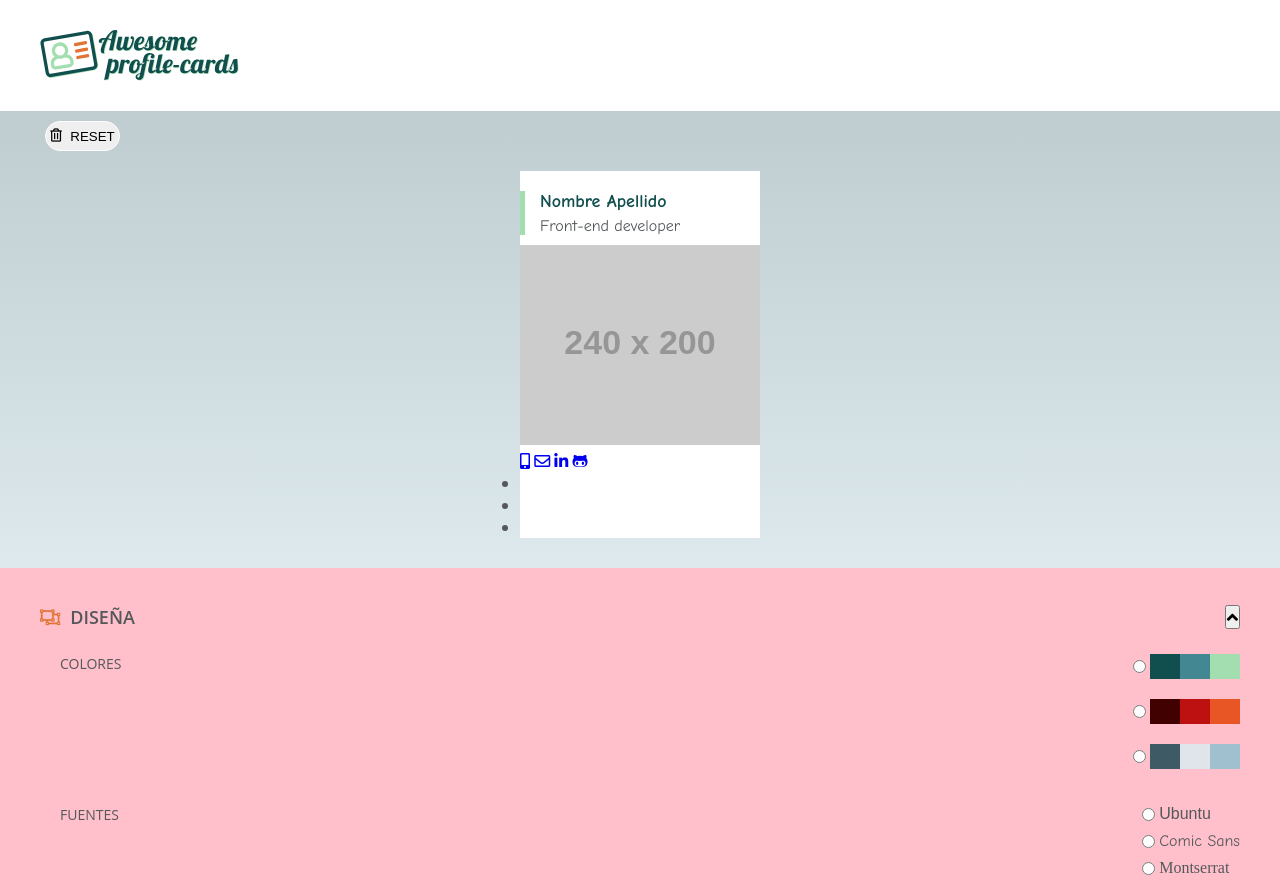
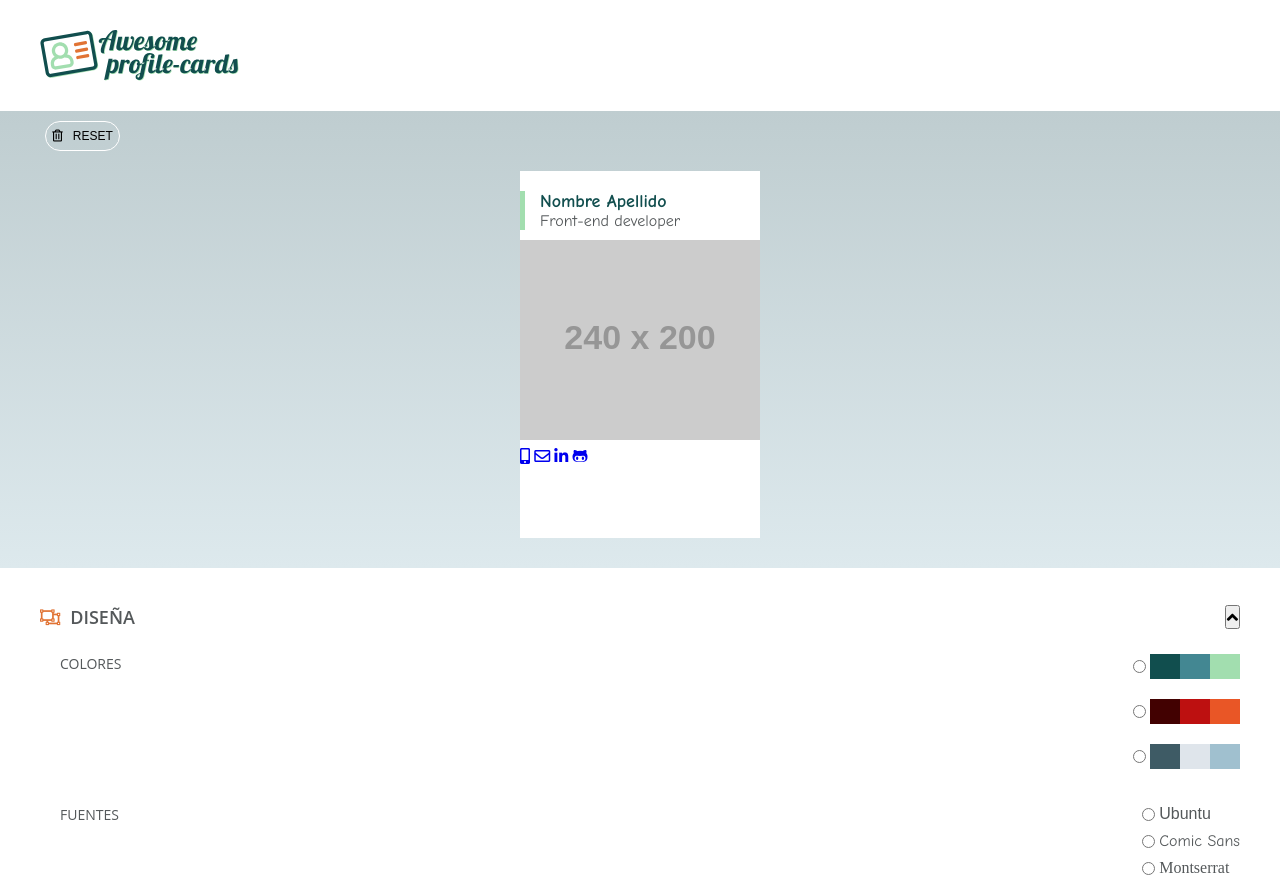
Before and after one commit to Adalab/dorcas-s2-peak-y-blinded, a website: page form.html in a window 1280 px wide. Shown: the top 880 px of the page. Drawn offline with Linux system fonts and the light colour scheme; placeholder pictures from the web are drawn by us.

Commit message:
Change preview html and sass

```diff
--- a/form.html
+++ b/form.html
@@ -16,20 +16,18 @@
   </div>
 </header>
 <main>
-  <section class="section1">
-
-    <button class="boton_reset">
-      <i class="far fa-trash-alt boton_reset-icon"></i>
-      <span class="boton_reset-text">reset</span>
+  <section class="section-card">
+    <button class="button-reset">
+      <i class="far fa-trash-alt button-reset__icon"></i>
+      <span class="button-reset__text">reset</span>
     </button>
-    <div class="section1_container">
-      <div class="info_personal">
-        <div class="info_personal">
-          <div class="titles_container">
-            <h1 class="firstLastName"> nombre apellido</h1>
-            <h2 class="personalDescription">Front-end developer</h2>
+    <div class="section-card__container">
+        <div class="info-personal">
+          <div class="info-personal__container">
+            <p class="font__comic--bold">nombre apellido</p>
+            <p class="font__comic">Front-end developer</p>
           </div>
-          <img class="personal_image" src="http://placehold.it/240x200/880000/00ff00" alt="foto personal">
+          <img class="personal-image" src="http://placehold.it/240x200/880000/00ff00" alt="foto personal">
           <div class="contact">
             <a class="contact__mobile" href="#"><i class="fas fa-mobile-alt"></i></a>
             <a class="contact__envelope" href="#"><i class="far fa-envelope"></i></a>
@@ -46,13 +44,13 @@
         </div>
       </div>
   </div>
-  </div>
   </section>
 
 <!-- FORMULARIO DISEÑA -->
 
 <div class="wrapper">
   <form class="form" action="index.html" method="post">
+    <section class="form__fieldset-design">
       <div class="legend__container">
         <legend class="fieldset__legend"><i class="far fa-object-ungroup icon__primary--medium"></i><span class="text__dark--title">diseña</span></legend>
         <button class="btn_arrow" type="button" name="button"><i class="fas fa-angle-up icon__dark--medium"></i></button>
@@ -105,6 +103,7 @@
           </div>
         </div>
       </div>
+    </section>
 
     <!-- FORMULARIO-RELLENA -->
 
--- a/scss/components/_buttons.scss
+++ b/scss/components/_buttons.scss
@@ -1,21 +1,22 @@
-.boton_reset {
+.button-reset {
   display: flex;
+  background-color: transparent;
   height: 30px;
   width: 75px;
+  padding: 5px 10px;
   border: 1px solid $color-light;
   border-radius: 15px;
   margin-top: 10px;
   margin-left: 45px;
   margin-bottom: 20px;
   align-items: center;
-  justify-content: space-around;
+  justify-content: center;
   align-self: flex-start;
 }
 
-.boton_reset-text {
+.button-reset__text {
   border: none;
-  background-color: transparent;
-  text-transform: uppercase;
+  padding-left: 10px;
 }
 
 .btn-card {
--- a/scss/components/_typography.scss
+++ b/scss/components/_typography.scss
@@ -1,18 +1,22 @@
-// Clases Olatz
+// Card
 
-.firstLastName {
+.font__comic--bold {
   font-size: $size-m;
   font-family: $font-optional-2;
   font-weight: $weight-bold;
   text-transform: capitalize;
   color: $color-paleta1-primary;
-  margin-bottom: 5px;
 }
 
-.personalDescription {
+.font__comic {
   font-size: $size-sm;
   font-family: $font-optional-2;
   font-weight: $weight-regular;
+}
+
+.button-reset__text, .button-reset__icon {
+  font-size: $size-xxs;
+  text-transform: uppercase;
 }
 
 // Color primary
--- a/scss/pages/_home.scss
+++ b/scss/pages/_home.scss
@@ -3,7 +3,7 @@
   margin-right: 20px;
 }
 
-.section1 {
+.section-card {
   display: flex;
   flex-direction: column;
   height: 457px;
@@ -11,7 +11,7 @@
   align-items: center;
 }
 
-.section1_container {
+.section-card__container {
   display: flex;
   flex-direction: column;
   height: 367px;
@@ -19,16 +19,15 @@
   background-color: $color-light;
 }
 
-.titles_container {
+.info-personal__container {
   margin-top: 20px;
   margin-bottom: 10px;
   padding-left: 15px;
   border-left: 5px solid $color-paleta1-terciary;
 }
 
-.personal_info {
-  justify-content: center;
-  text-align: center;
+.skills__item {
+  list-style: none;
 }
 
 .card-created {
--- a/scss/pages/_landing.scss
+++ b/scss/pages/_landing.scss
@@ -1,7 +1,3 @@
-main {
-  background-color: pink;
-}
-
 .main__sub-title {
   color: $color-primary;
   font-family: $font-secondary;
```
Also changed, not shown: css/main.css. Lines whose indentation alone changed are shown as unchanged.
